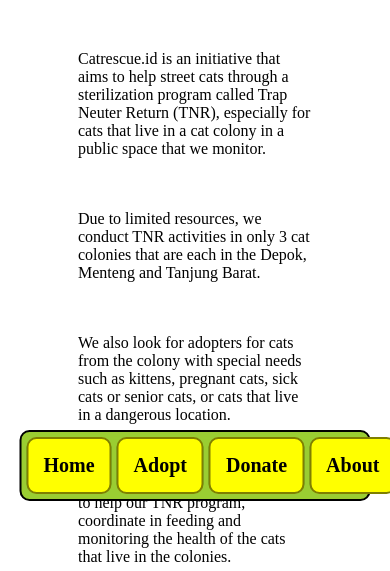
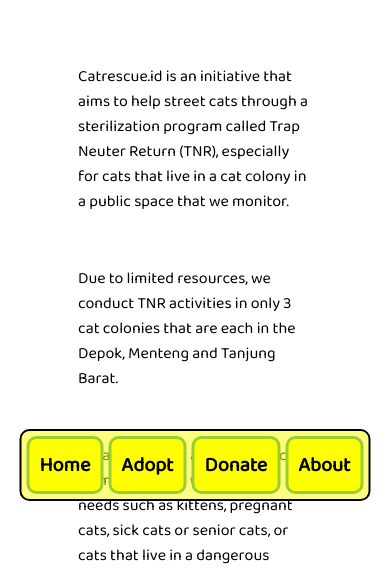
Before and after one commit to Wira-Kusuma/Cat-adoption, a plain HTML site: page about.html in a window 390 px wide. Shown: the part 273-844 px from the top of the page. Drawn offline with Linux system fonts and the light colour scheme.

Commit message:
style improvement

```diff
--- a/about.html
+++ b/about.html
@@ -9,6 +9,11 @@
     <link rel="stylesheet" href="about.css">
 
     <link rel="shortcut icon" href="img/kitty.png" type="image/x-icon">
+
+    <!-- font -->
+    <link href="https://fonts.googleapis.com/css2?family=Poppins&family=Dancing+Script&display=swap" rel="stylesheet" />
+
+    <link href="https://fonts.googleapis.com/css2?family=Baloo+2&display=swap" rel="stylesheet">
 </head>
 <body>
     <header>
--- a/index.css
+++ b/index.css
@@ -211,6 +211,8 @@ footer {
 
     nav {
         display: flex;
+        justify-content: center;
+        align-items: center;
         position: fixed;
         font-weight: bold;
         border: 2px solid;
@@ -218,20 +220,22 @@ footer {
         border-radius: 10px;
         bottom: 70px;
         width: 90%;
-        background-color: yellowgreen;
+
+        background-color: rgba(255, 255, 0, 0.5);
         gap: 5px;
         left: 50%;
         transform: translateX(-50%);
     }
 
     nav a {
-        border: 2px solid rgba(0, 0, 0, 0.5);
-        padding: 15px;
+        border: 3px solid yellowgreen;
+        padding: 10px;
         background-color: yellow;
         border-radius: 10px;
         flex-grow: 1;
         text-align: center;
         font-size: 20px;
+        height: fit-content;
     }
 
     .main-content,.stage1 {
```
Also changed, not shown: donate.html (+5 -0 lines).
